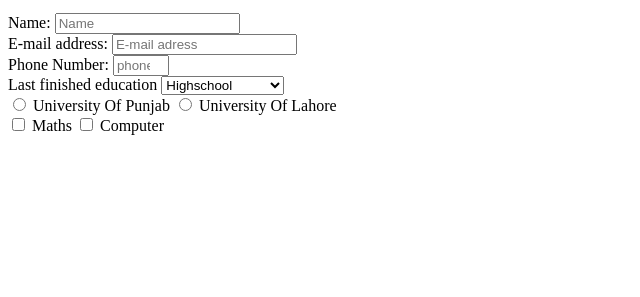
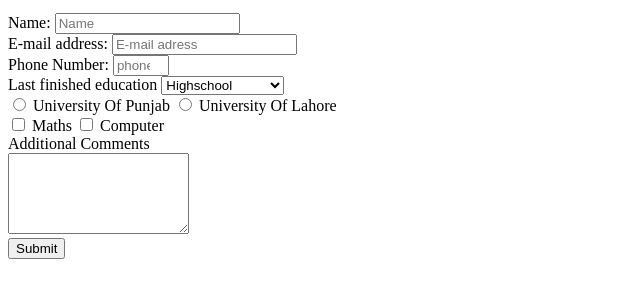
Before and after one commit to Thiazole/Sajja-Bogdan, a plain HTML site: page index.html in a window 1280 px wide. Shown: the part 101-398 px from the top of the page, without its empty margins (0-640 px from the left). Drawn offline with Linux system fonts and the light colour scheme.

Commit message:
Bogdan finished the last 2 stories

```diff
--- a/index.html
+++ b/index.html
@@ -28,6 +28,9 @@
       <label for = "maths">Maths</label>
       <input type = "checkbox" id = "computer" name = "subject" value = "computer"/>
       <label for = "computer">Computer</label><br>
+      <label for = "comment">Additional Comments</label><br/>
+      <textarea cols = "20" rows = "5"></textarea><br/>
+      <input type="Submit" id = "submit"/>
     </form>
     <script src="https://cdn.freecodecamp.org/testable-projects-fcc/v1/bundle.js"></script>
     <script  src="js/index.js"></script>
```
